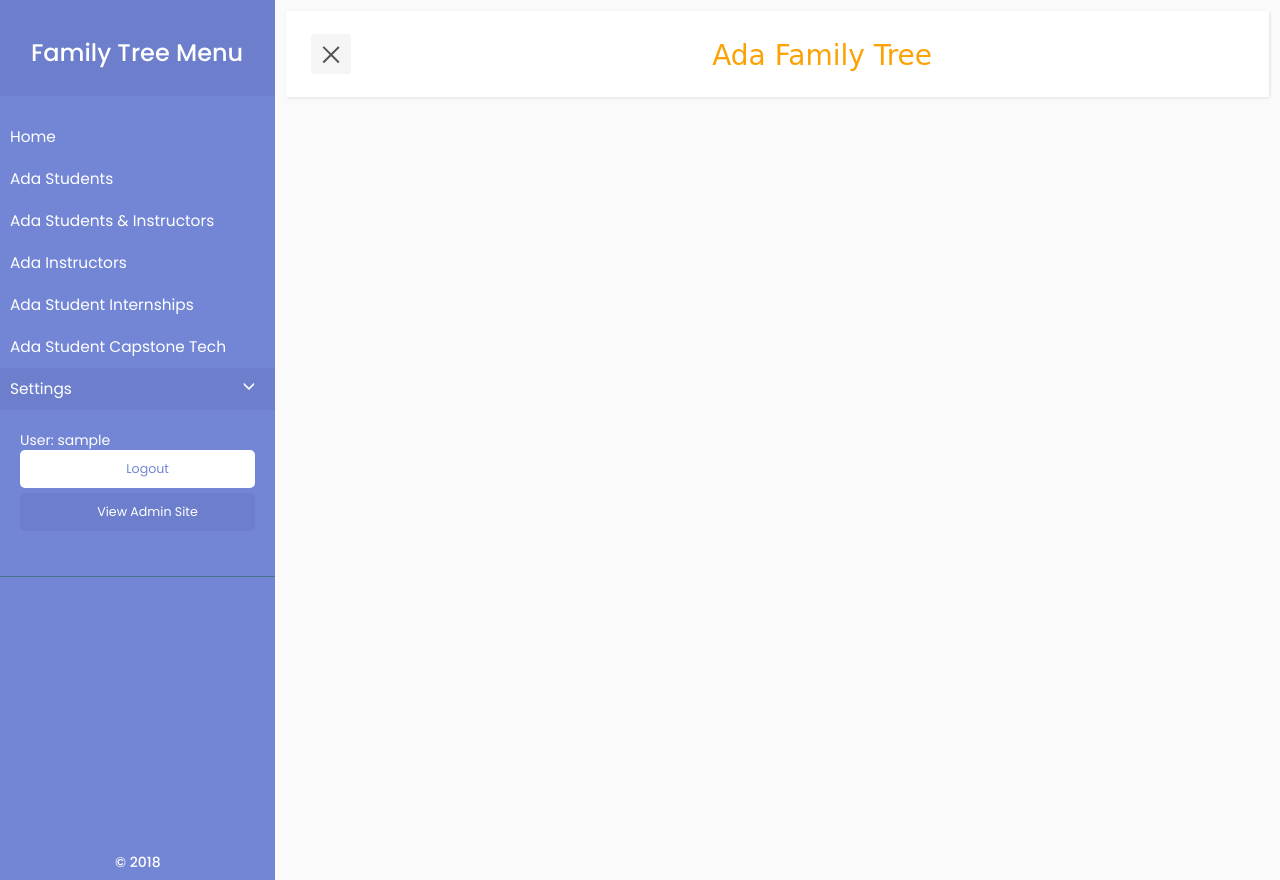
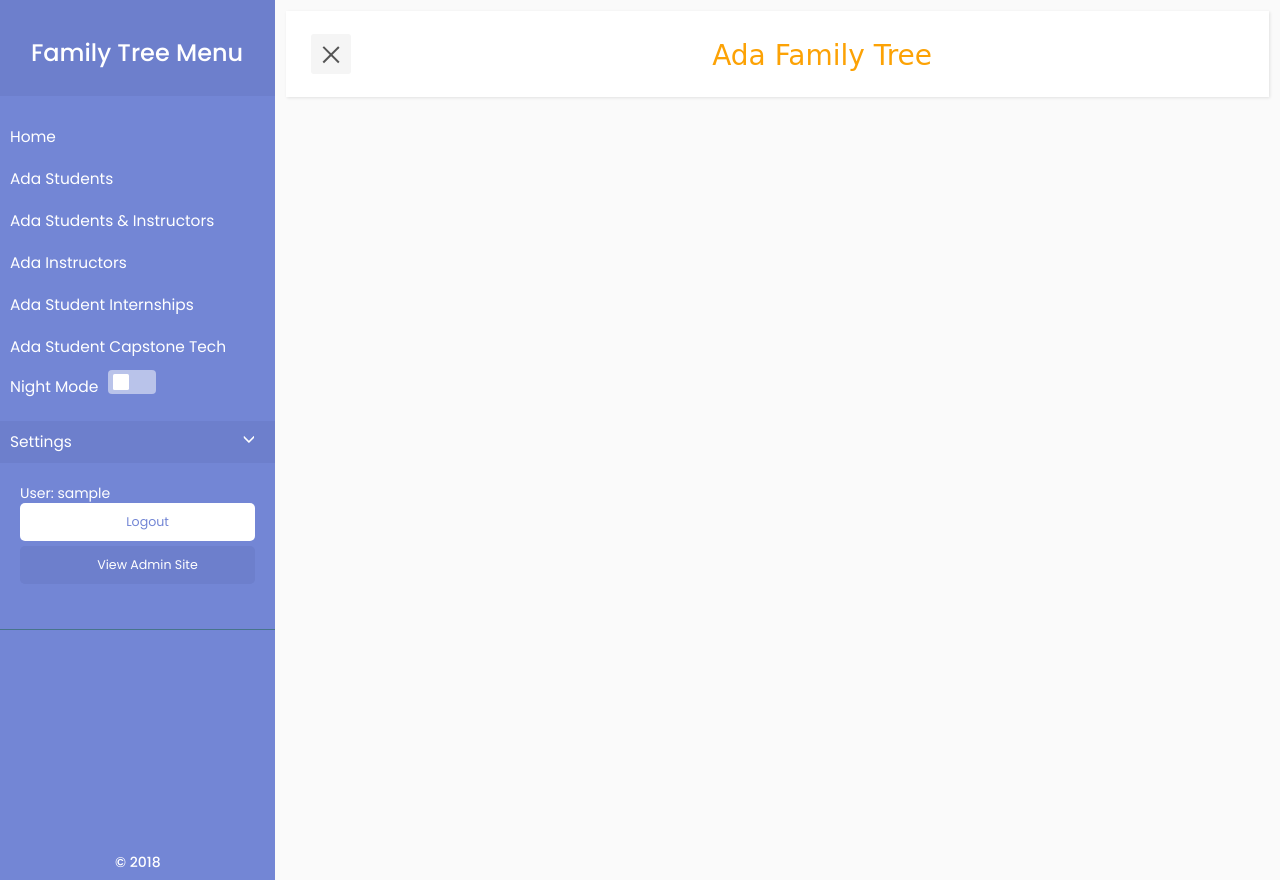
Before and after one commit to JNEdrozo/adaFamilyTree, a Django app: page / in a window 1280 px wide; the page is wider, and only the part inside the window is pictured. Run offline with Django 3.2, Linux system fonts and the light colour scheme; the visitor is signed in with stand-in values (Sample User, id 1); data that the repository does not hold is empty; some libraries are stand-ins or nearby versions; some web fonts are replaced.

Commit message:
Moved Night Mode option out of Settings and added a toggle button

```diff
--- a/adaTree/static/css/style.css
+++ b/adaTree/static/css/style.css
@@ -1,5 +1,87 @@
 @import "https://fonts.googleapis.com/css?family=Barrio";
 @import "https://fonts.googleapis.com/css?family=Poppins:300,400,500,600,700";
+
+/* BUTTON SWITCH */
+
+.switch {
+  position: relative;
+  display: inline-block;
+  /* width: 60px; */
+  width: 48px;
+  /* height: 34px; */
+  height: 24px;
+}
+
+.switch input {
+  /* display:none; */
+}
+
+.slider {
+  position: absolute;
+  cursor: pointer;
+  top: 0;
+  left: 0;
+  right: 0;
+  bottom: 0;
+  background-color: #B9C3EA;
+  -webkit-transition: .4s;
+  transition: .4s;
+}
+
+.slider:before {
+  position: absolute;
+  content: "";
+  /* height: 26px;
+  width: 26px; */
+  height: 16px;
+  width: 16px;
+  /* left: 4px;
+  bottom: 4px; */
+  left: 5px;
+  bottom: 4px;
+  background-color: white;
+  -webkit-transition: .4s;
+  transition: .4s;
+}
+
+input:checked + .slider {
+  background-color: #505E95;
+  /* background-color: #5C6CAA; */
+}
+
+input:focus + .slider {
+  box-shadow: 0 0 1px #2196F3;
+}
+
+/* distance the slider traverses on toggle AND slider backgroung-color change*/
+input:checked + .slider:before {
+  -webkit-transform: translateX(22px);
+  -ms-transform: translateX(22px);
+  transform: translateX(22px);
+  background-color: #7387D5;
+  background-color: #6779BF;
+}
+
+/* Rounded sliders */
+.slider{
+  /* border-radius: 34px; */
+  border-radius: 4px;
+}
+
+.slider:before {
+  border-radius: 10%;
+}
+
+#night-mode-box {
+  display: inline-flex;
+  margin-top: 2px;
+}
+
+#night-mode-box p {
+  font-size: 1.11em;
+  font-weight: 400;
+  margin-top: -6px;
+}
 
 /* ---------------------------------------------------
     HEADER
--- a/adaTree/static/js/slide.js
+++ b/adaTree/static/js/slide.js
@@ -18,6 +18,8 @@
   $('#night-option').click(function() {
     $('body').toggleClass('night-mode');
     // $('.head-nav').toggleClass('night-mode-header');
+
   });
 
+
 });
--- a/adaTree/templates/base_generic.html
+++ b/adaTree/templates/base_generic.html
@@ -29,11 +29,22 @@
         <ul class="list-unstyled components">
           <li><a href="#">Home</a></li>
           <!-- <li class="active"><a href="#">Family Filters</a></li> -->
-           <li><a href="/">Ada Students</a></li>
-           <li><a href="/adaTree/">Ada Students & Instructors</a></li>
-           <li><a href="/staffTree/">Ada Instructors</a></li>
-           <li><a href="/internships/">Ada Student Internships</a></li>
-           <li><a href="/capstoneTech/">Ada Student Capstone Tech</a></li>
+            <li><a href="/">Ada Students</a></li>
+            <li><a href="/adaTree/">Ada Students & Instructors</a></li>
+            <li><a href="/staffTree/">Ada Instructors</a></li>
+            <li><a href="/internships/">Ada Student Internships</a></li>
+            <li><a href="/capstoneTech/">Ada Student Capstone Tech</a></li>
+            <li>
+              <section id="night-mode-box">
+                <p>Night Mode</p>
+                <label class="switch">
+                  <input type="checkbox"></input>
+                  <span class="slider" id="night-option"></span>
+                </label>
+              </section>
+            </li>
+
+
 
           <!-- <li>
                <a href="#homeSubmenu" data-toggle="collapse" aria-expanded="false">Family Filters</a>
```
